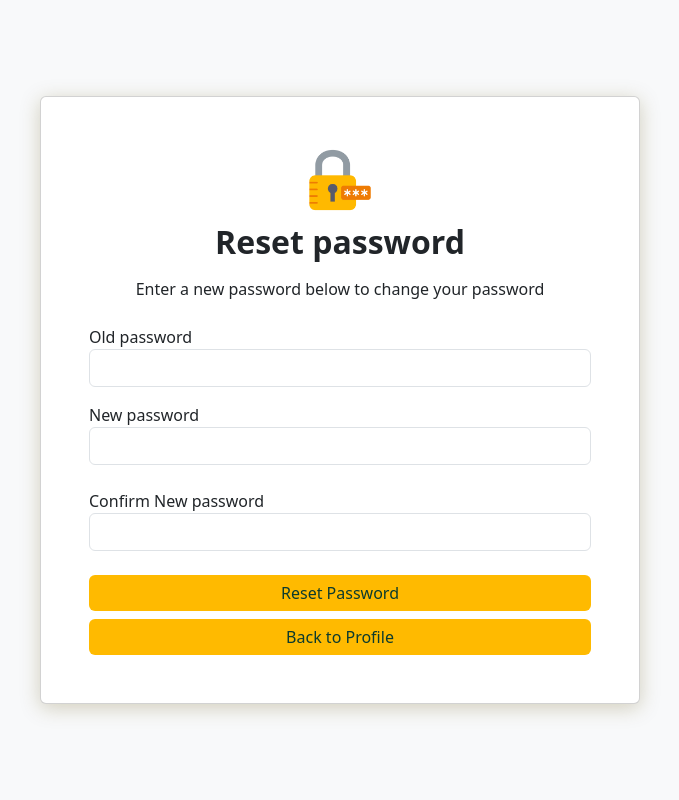
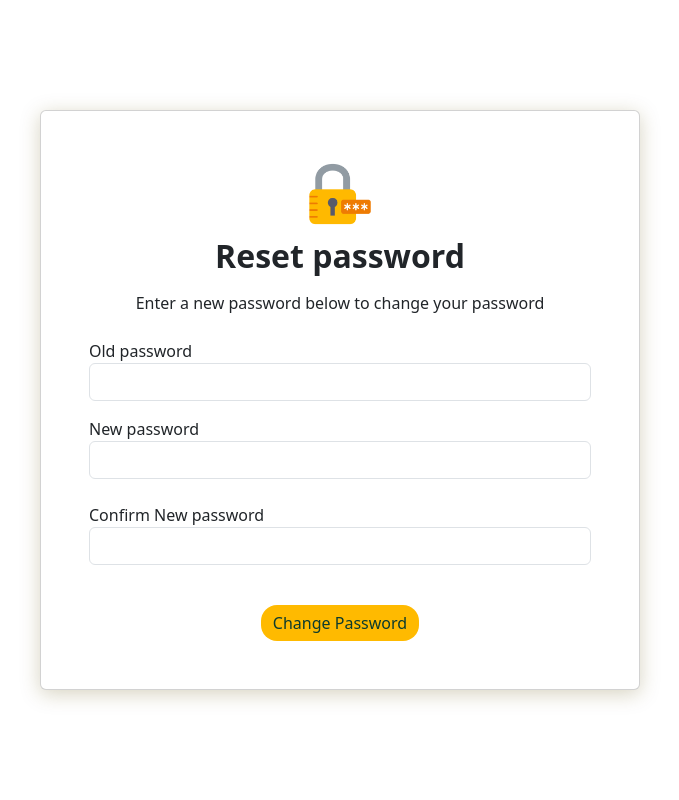
Before and after one commit to Gannah-Alaa/EduVate, a PHP site: page /phpmailer/resetpass.php in a window 1280 px wide. Shown: the whole page, without its empty margins (300-979 px from the left). Run offline with PHP 8.4, Linux system fonts and the light colour scheme; a user stored in the database is signed in.

Commit message:
Update resetpass.php

```diff
--- a/Student/resetpass.php
+++ b/Student/resetpass.php
@@ -5,7 +5,7 @@ include '../connection.php';
 $error="";
 $err=FALSE;
 $done=FALSE;
-
+$sucess="";
 $StudentID=$_SESSION['StudentID'];
 
 if(isset($_POST['submit'])){
@@ -38,12 +38,12 @@ if(isset($_POST['submit'])){
                 $err = TRUE;
             }else{
             $new_hashing= password_hash($new_pass, PASSWORD_DEFAULT);
-            // echo "gamed";
+            // echo "scope hashing";
             $update="UPDATE `students` SET `StudentPass`='$new_hashing' WHERE `StudentID`='$StudentID'";
             $ruunupdate=mysqli_query($connect,$update);
 
-            echo "Password Changed Successfully";;
-            header("location:Profile.php");
+            $done= "TRUE";;
+            header("Refresh: 3; url=Profile.php");
             }
 
         }else{
@@ -72,7 +72,7 @@ if(isset($_POST['submit'])){
     <link rel="stylesheet" href="./css/resetpass.css">
     <script src="./js/bootstrap.bundle.min.js"></script>
 </head>
-<body class="bg-light">
+<body>
 
     <div class="container d-flex justify-content-center align-items-center vh-100 ">
         <div class="card" id="passwordChangeCard">
@@ -96,10 +96,8 @@ if(isset($_POST['submit'])){
                     <label for="confirmnewPassword">Confirm New password</label>
                     <input type="password" name="confirm_password" class="form-control" id="confirmnewPassword"  required>
                 </div>
-
-                <div class="d-grid gap-2">
-                    <button type="submit" name="submit" class="btn btn-primary">Reset Password</button>
-                    <a href="Profile.php" class="btn btn-secondary">Back to Profile</a>
+                <div class="d-flex justify-content-center">
+                    <button type="submit" name="submit" class="btn rounded-4 mt-3">Change Password</button>
                 </div>
                 <!-- <div id="successMessage" style="display: none; background-color: #d4edda; color: #155724; padding: 15px; border: 2px solid #c3e6cb; border-radius: 5px; margin-top: 20px;">
                     Your password has been changed successfully. You can now log in with your new password.
```
